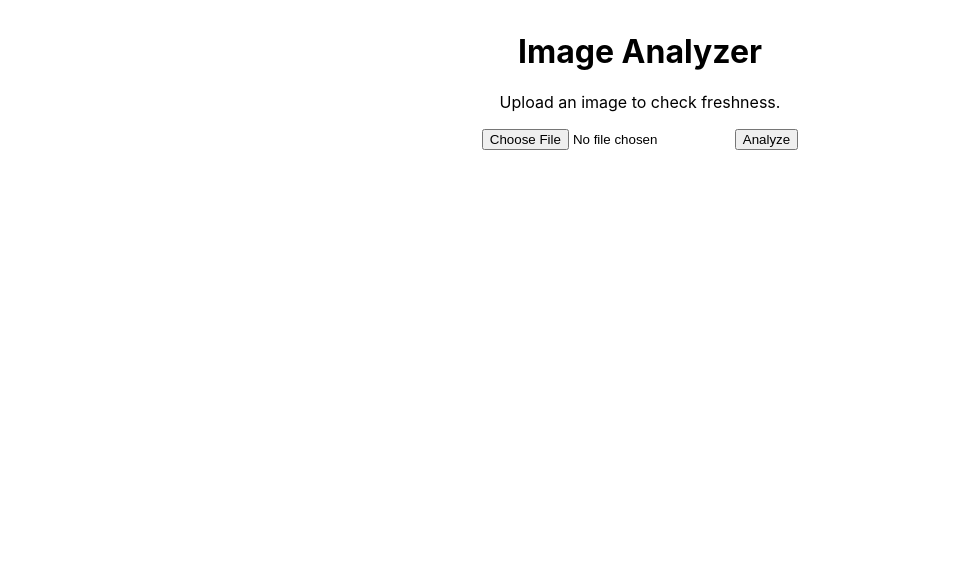
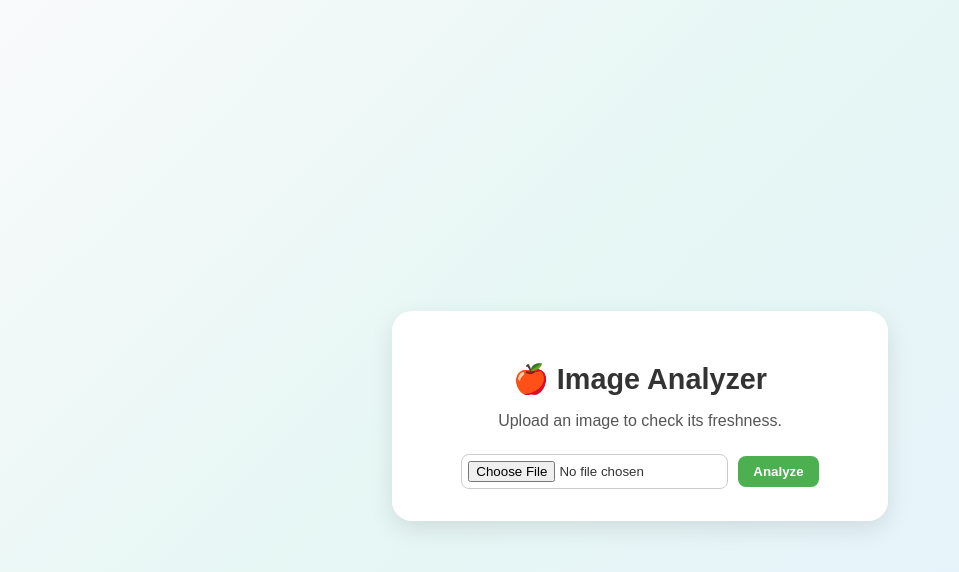
Before and after one commit to RamanShrikant/image-analyzer, a React (Create React App) app in the folder image-analyzer-frontend/: page / in a window 1280 px wide. Shown: the top 572 px of the page, without its empty margins (0-959 px from the left). Built offline with nearby package versions, Linux system fonts and the light colour scheme.

Commit message:
Add modern UI and animated progress bars

```diff
--- a/image-analyzer-frontend/src/App.js
+++ b/image-analyzer-frontend/src/App.js
@@ -17,7 +17,6 @@ function App() {
         "https://image-analyzer-production-f217.up.railway.app/analyze-freshness",
         { method: "POST", body: formData }
       );
-
       const data = await response.json();
       setResult(data);
     } catch (error) {
@@ -35,46 +34,122 @@ function App() {
   };
 
   return (
-    <div style={{ textAlign: "center", marginTop: "2rem" }}>
-      <h1>Image Analyzer</h1>
-      <p>Upload an image to check freshness.</p>
+    <div
+      style={{
+        fontFamily: "Poppins, sans-serif",
+        minHeight: "100vh",
+        background:
+          "linear-gradient(135deg, #f9fafb 0%, #e6f7f4 40%, #e8f0ff 100%)",
+        display: "flex",
+        flexDirection: "column",
+        alignItems: "center",
+        justifyContent: "center",
+        color: "#333",
+        padding: "1rem",
+      }}
+    >
+      <div
+        style={{
+          background: "white",
+          borderRadius: "20px",
+          padding: "2rem 3rem",
+          boxShadow: "0 8px 24px rgba(0,0,0,0.1)",
+          textAlign: "center",
+          width: "400px",
+          maxWidth: "90%",
+        }}
+      >
+        <h1 style={{ fontSize: "1.8rem", marginBottom: "0.5rem" }}>
+          🍎 Image Analyzer
+        </h1>
+        <p style={{ marginBottom: "1.5rem", color: "#555" }}>
+          Upload an image to check its freshness.
+        </p>
 
         <input
           type="file"
           accept="image/*"
           onChange={(e) => setFile(e.target.files[0])}
+          style={{
+            border: "1px solid #ccc",
+            borderRadius: "8px",
+            padding: "6px",
+            marginRight: "10px",
+          }}
         />
-      <button onClick={handleUpload} disabled={loading}>
+        <button
+          onClick={handleUpload}
+          disabled={loading}
+          style={{
+            background: "#4caf50",
+            color: "white",
+            border: "none",
+            padding: "8px 15px",
+            borderRadius: "8px",
+            cursor: "pointer",
+            fontWeight: 600,
+          }}
+        >
           {loading ? "Analyzing..." : "Analyze"}
         </button>
 
         {result && (
-        <div style={{ marginTop: "2rem" }}>
-          <h2>Status: {getColor(result.status)} {result.status}</h2>
-          <p>Confidence: {result.confidence?.toFixed(2)}%</p>
-          <h3>Model Predictions:</h3>
-          <div style={{ width: "300px", margin: "auto", textAlign: "left" }}>
+          <div
+            style={{
+              marginTop: "2rem",
+              borderTop: "1px solid #eee",
+              paddingTop: "1.5rem",
+              textAlign: "left",
+            }}
+          >
+            <h2 style={{ textAlign: "center" }}>
+              Status: {getColor(result.status)}{" "}
+              <span style={{ color: "#111" }}>{result.status}</span>
+            </h2>
+            <p style={{ textAlign: "center", color: "#555" }}>
+              Confidence: {result.confidence?.toFixed(2)}%
+            </p>
+
+            <h3 style={{ marginTop: "1.2rem", marginBottom: "0.5rem" }}>
+              Model Predictions:
+            </h3>
+
             {Object.entries(result.predictions).map(([label, value]) => (
-              <div key={label} style={{ margin: "0.5rem 0" }}>
+              <div key={label} style={{ marginBottom: "0.7rem" }}>
                 <strong>{label}</strong>
                 <div
                   style={{
+                    background: "#eee",
                     height: "10px",
-                    width: `${value * 3}px`,
+                    borderRadius: "5px",
+                    overflow: "hidden",
+                    marginTop: "4px",
+                    marginBottom: "2px",
+                  }}
+                >
+                  <div
+                    style={{
+                      height: "10px",
+                      width: `${value}%`,
                       background:
                         label === "Fresh"
                           ? "#00cc66"
                           : label === "Slightly Aging"
                           ? "#ffcc00"
-                        : "#ff4444",
+                          : "#ff5555",
+                      borderRadius: "5px",
+                      transition: "width 0.6s ease",
                     }}
                   ></div>
-                <span>{value.toFixed(2)}%</span>
+                </div>
+                <span style={{ fontSize: "0.9rem", color: "#555" }}>
+                  {value.toFixed(2)}%
+                </span>
               </div>
             ))}
           </div>
+        )}
       </div>
-      )}
     </div>
   );
 }
```
Lines whose indentation alone changed are shown as unchanged.
